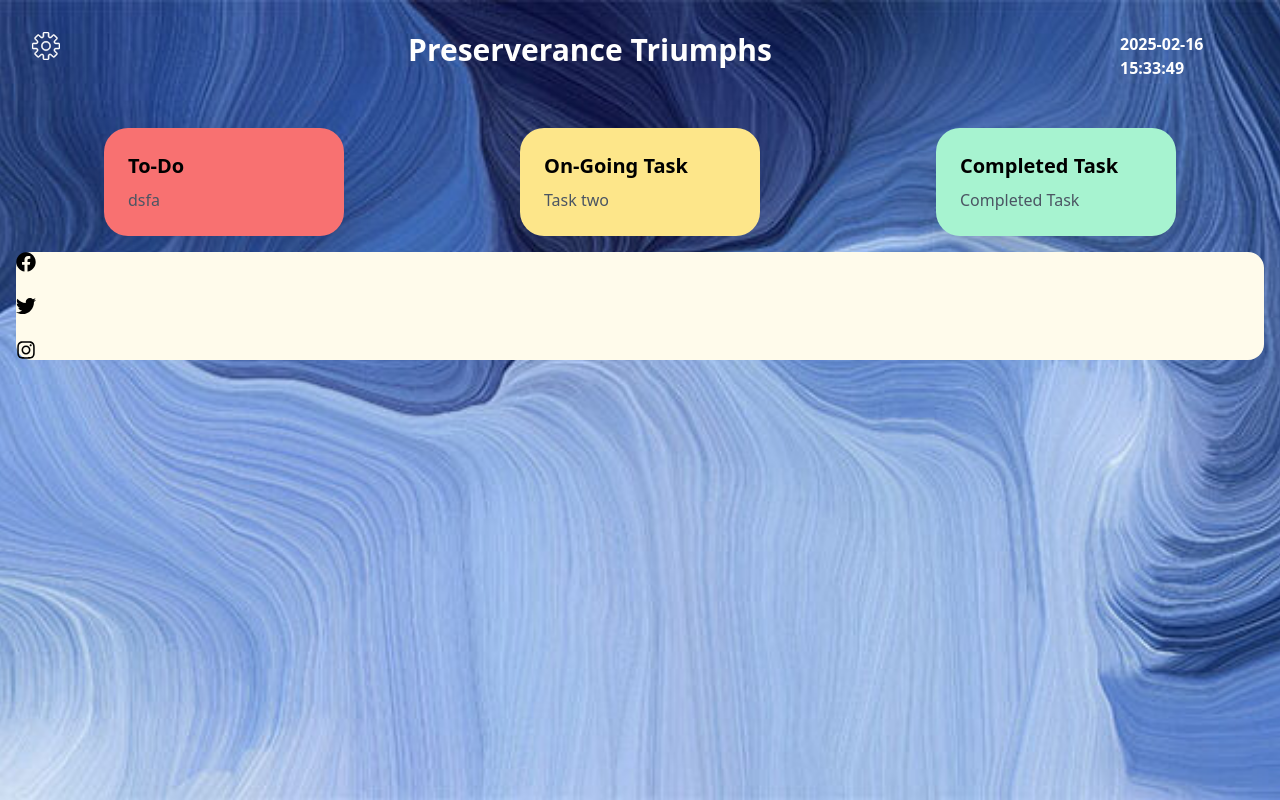
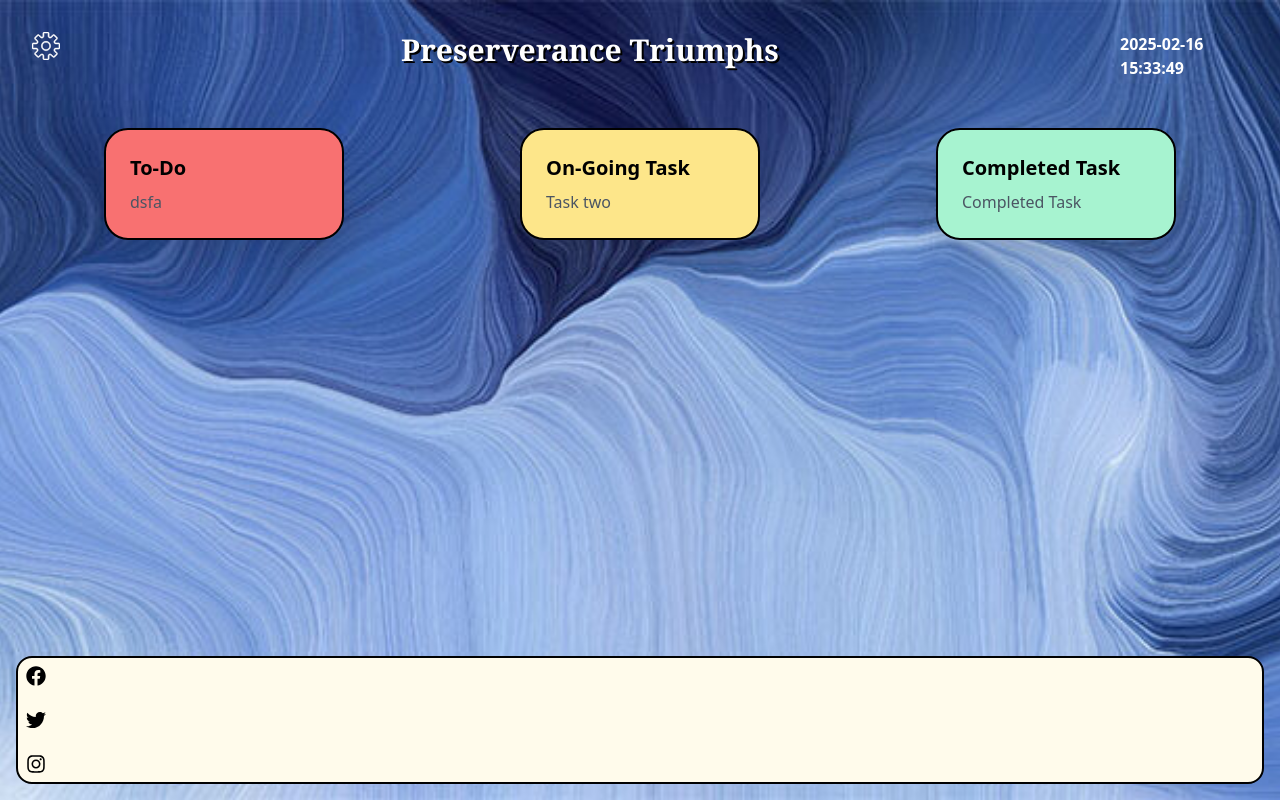
Before and after one commit to GuruprasaathAmutha/JROne, a React (Vite) app: page / in a window 1280 px wide. Built offline with nearby package versions, Linux system fonts and the light colour scheme.

Commit message:
Footer fix completed !

```diff
--- a/src/App.jsx
+++ b/src/App.jsx
@@ -18,7 +18,6 @@ export default function App() {
 
       </div>
 
-
     </>
   );
 }
--- a/src/Cards/Cards.jsx
+++ b/src/Cards/Cards.jsx
@@ -1,5 +1,3 @@
-import React, { useEffect } from 'react'
-
 const Cards = () => {
 
 
@@ -17,19 +15,20 @@ const Cards = () => {
     return (
 
         <>
-            <div className=' relative w-full flex'>
-
-                <div className="w-60 h-auto  mx-auto bg-red-400 hover:bg-red-600 duration-300 hover: transition-all drop-shadow-2xl rounded-3xl p-6">
+            <div className=' relative w-full flex-1'>
+                <div className="flex">
+                    <div className="w-60 border-2 border-black h-auto  mx-auto bg-red-400 hover:bg-red-600 duration-300 hover: transition-all drop-shadow-2xl rounded-3xl p-6">
                         <h2 className="text-xl font-semibold">To-Do</h2>
                         <p className="text-gray-600 mt-2">dsfa</p>
                     </div>
-                <div className="w-60 h-auto  mx-auto bg-yellow-200 hover:bg-yellow-400 duration-300 hover: transition-all drop-shadow-2xl rounded-3xl p-6">
+                    <div className="w-60 h-auto  border-2 border-black mx-auto bg-yellow-200 hover:bg-yellow-400 duration-300 hover: transition-all drop-shadow-2xl rounded-3xl p-6">
                         <h2 className="text-xl font-semibold">On-Going Task</h2>
                         <p className="text-gray-600 mt-2">Task two</p>
                     </div>
-                <div className="w-60 h-auto  mx-auto bg-green-200 hover:bg-green-500 duration-300 hover: transition-all drop-shadow-2xl rounded-3xl p-6">
+                    <div className="w-60 h-auto border-2 border-black mx-auto bg-green-200 hover:bg-green-500 duration-300 hover: transition-all drop-shadow-2xl rounded-3xl p-6">
                         <h2 className="text-xl font-semibold">Completed Task</h2>
                         <p className="text-gray-600 mt-2">Completed Task</p>
+                    </div>
                 </div>
             </div>
         </>
--- a/src/HomePage/Homepage.jsx
+++ b/src/HomePage/Homepage.jsx
@@ -1,7 +1,5 @@
-import React from 'react'
-import bgImage from "../assets/beautiful-shot-large-gray-moon-evening-sky-thick-green-forest.jpg"
+
 import bgImageone from "../assets/Velura-Modern-Steel-Blue-Soft-Curvy-Waves-Wallpaper-Mural-710x383.jpg"
-import bgImagetwo from "../assets/Desktop-Aesthetic-Wallpaper-Anime-Girl.jpg"
 
 const Homepage = () => {
     return (
--- a/src/Navbar/Navbar.jsx
+++ b/src/Navbar/Navbar.jsx
@@ -1,4 +1,3 @@
-import React from 'react'
 import dayjs from 'dayjs';
 
 
@@ -10,7 +9,7 @@ const Navbar = () => {
         <div className=' w-full flex justify-between top-2.5 left-2.5 z-50 p-4'>
             <div className='w-7 h-16'>  <img src="src/assets/settings.svg" alt="" />
             </div>
-            <div className='Quote font-extrabold text-3xl text-white '>  Preserverance Triumphs </div>
+            <div className='Quote font-extrabold text-3xl  text-white font-serif drop-shadow-[2px_2px_0_black]'>  <p >Preserverance Triumphs </p></div>
             <div className='Quote w-32'>  <p className='text-white justify-center font-extrabold '> {dayjs().format('YYYY-MM-DD HH:mm:ss')}</p> </div>
         </div>
     )
--- a/src/Pomodoro/Pomodoro.jsx
+++ b/src/Pomodoro/Pomodoro.jsx
@@ -4,7 +4,7 @@ const Pomodoro = () => {
     return (
         // <div className='relative flex w-auto h-auto p-72'> <h1 className='text-white font-bold'>Pomodoro</h1></div>
 
-        <footer className=' relative w-full h-s rounded-2xl shadow-2xs bg-amber-50'>
+        <footer className=' relative bottom-0 w-full border-2 p-2 border-black rounded-2xl shadow-2xs bg-amber-50'>
             <div className="space-x-4 mt-4 md:mt-0 ">
                 <a href="#" className="hover:text-gray-400"><FaFacebook size={20} /></a>
                 <a href="#" className="hover:text-gray-400"><FaTwitter size={20} /></a>
--- a/src/main.jsx
+++ b/src/main.jsx
@@ -2,7 +2,6 @@ import { StrictMode } from 'react'
 import { createRoot } from 'react-dom/client'
 import './index.css'
 import App from './App.jsx'
-import Login from './LoginComp.jsx'
 
 createRoot(document.getElementById('root')).render(
   <StrictMode>
```
Lines whose indentation alone changed are shown as unchanged.
